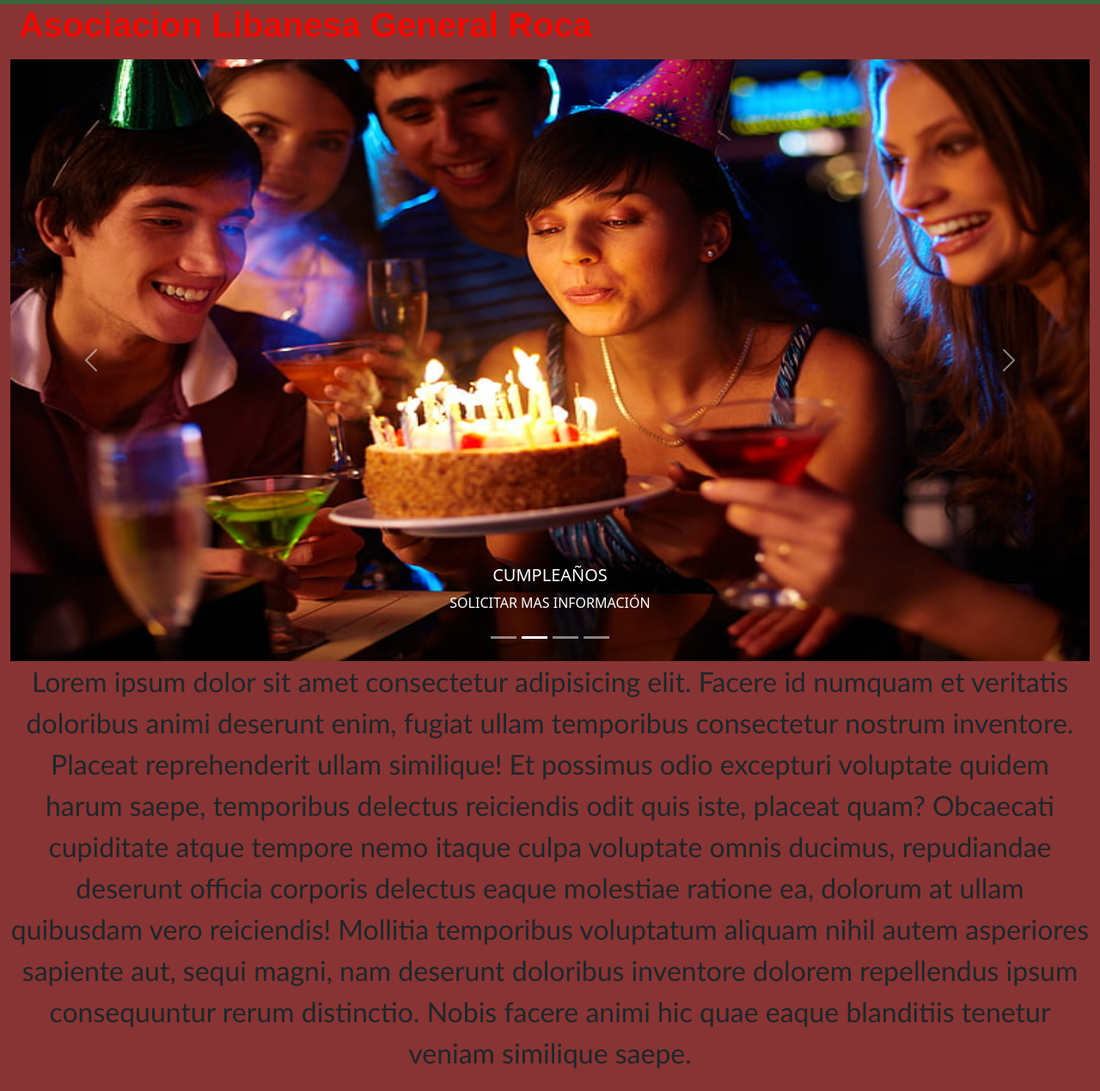
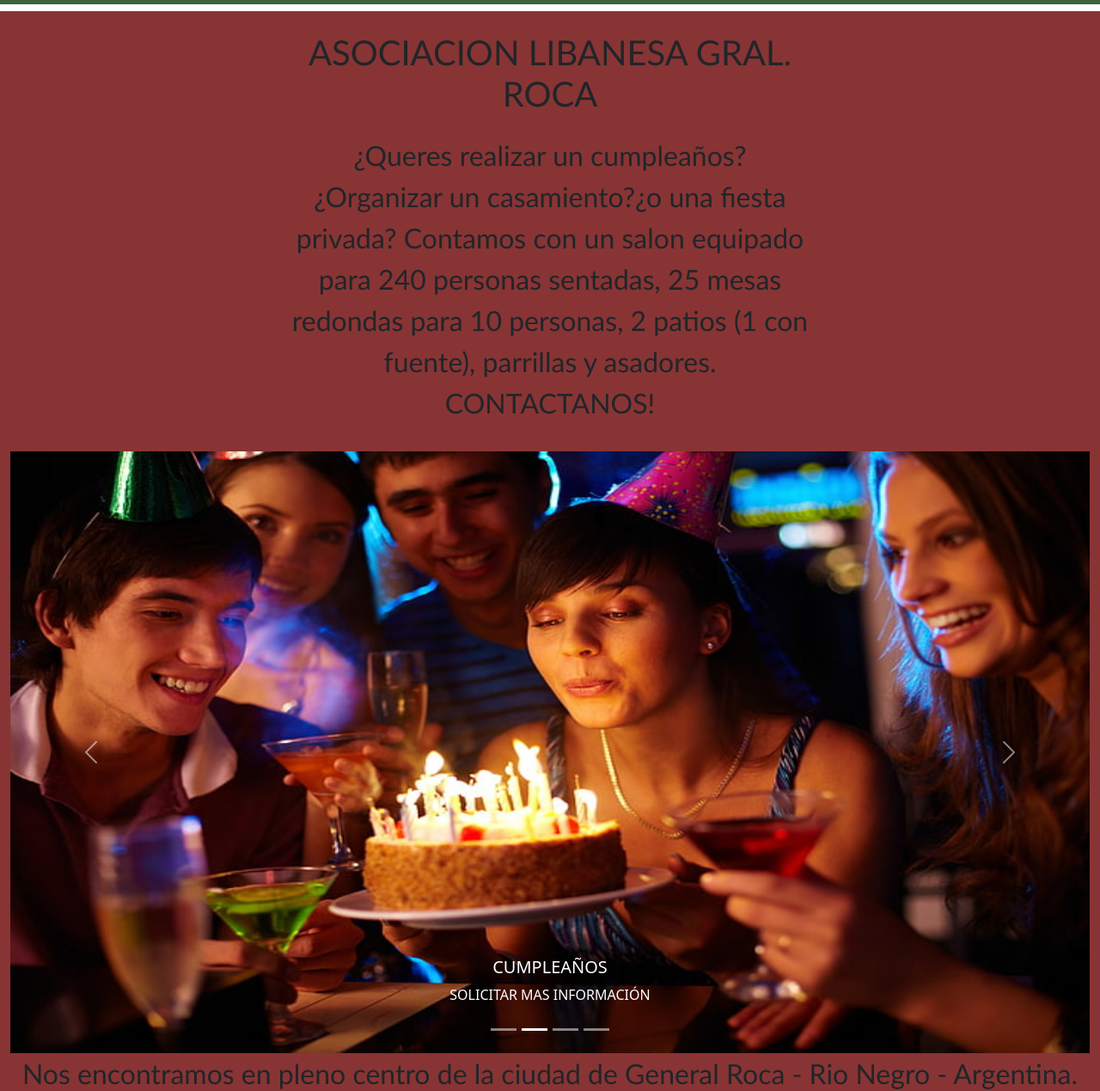
Before and after one commit to ZeepCoder/2da-ENTREGA-TP-FINAL, a website: page index.html in a window 1280 px wide. Shown: the part 51-1320 px from the top of the page at 86% size. Drawn offline with nearby package versions, Linux system fonts and the light colour scheme.

Commit message:
Trabajamos en proyecto final

```diff
--- a/index.html
+++ b/index.html
@@ -65,7 +65,15 @@
 
     <!-- MAIN -->
     <main class="container-fluid">
-        <h1 class="primerEstilo" id="animacion">Asociacion Libanesa General Roca</h1>
+    <div
+        class="parrafosEstilo row offset-sm-2 col-sm-8 offset-sm-2 offset-md-3 col-md-6 offset-md-3 offset-lg-3 col-lg-6 offset-lg-3 offset-xl-3 col-xl-6 offset-xl-3 my-2">
+        <div class="text-center">
+            <h1 class="my-4">ASOCIACION LIBANESA GRAL. ROCA</h1>
+            <p>¿Queres realizar un cumpleaños?¿Organizar un casamiento?¿o una fiesta privada? Contamos con un salon
+                equipado para 240 personas sentadas, 25 mesas redondas para 10 personas, 2 patios (1 con fuente),
+                parrillas y asadores. CONTACTANOS!</p>
+        </div>
+    </div>
         <section class="row">
             <div class="ol-xl-3 col-md-12 col-sm-12 py-2">
                 <div id="carouselExampleControls" class="carousel slide" data-bs-ride="carousel">
@@ -127,23 +135,8 @@
                 </div>
 
                 <div>
-                    <p class="parrafosEstilo">Lorem ipsum dolor sit amet consectetur adipisicing elit. Facere id numquam
-                        et veritatis doloribus
-                        animi
-                        deserunt enim, fugiat ullam temporibus consectetur nostrum inventore. Placeat reprehenderit
-                        ullam
-                        similique! Et possimus odio excepturi voluptate quidem harum saepe, temporibus delectus
-                        reiciendis
-                        odit
-                        quis iste, placeat quam? Obcaecati cupiditate atque tempore nemo itaque culpa voluptate omnis
-                        ducimus,
-                        repudiandae deserunt officia corporis delectus eaque molestiae ratione ea, dolorum at ullam
-                        quibusdam
-                        vero reiciendis! Mollitia temporibus voluptatum aliquam nihil autem asperiores sapiente aut,
-                        sequi
-                        magni, nam deserunt doloribus inventore dolorem repellendus ipsum consequuntur rerum distinctio.
-                        Nobis
-                        facere animi hic quae eaque blanditiis tenetur veniam similique saepe.</p>
+                    <p class="parrafosEstilo">Nos encontramos en pleno centro de la ciudad de General Roca - Rio Negro - Argentina.
+                        A pocas cuadras de la avenida principal de la ciudad. Un salon muy luminoso y calido. Especial para realizar cualquier tipo de eventos que desees! </p>
                 </div>
         </section>
 
--- a/scss/_animaciones.scss
+++ b/scss/_animaciones.scss
@@ -1,44 +1,17 @@
-#animacion {
-    animation-name: movimiento;
-    animation-duration: 5s;
-    animation-delay: 0.5s;
-    position: relative;
-    animation-timing-function: ease;
-    animation-iteration-count: 2;
-  }
+.galeria {
+  transition: all 2s;
 
-  @keyframes movimiento {
-    0% {
-      color: $color-h2;
-      left: 0px;
-      top: 0px;
-    }
+}
 
-    25% {
-      color: $color-h1;
-      left: 150px;
-      top: 0px;
-    }
+.galeria:hover {
+  transform: scale(1.5);
+}
 
-    50% {
-      color: $color-nav;
-      right: 100px;
-      top: 0px;
-    }
+.card-img-top {
+  transition: all 2s;
 
-    75% {
-      color: $color-h1;
-      right: 100px;
-      top: 0px;
-    }
+}
 
-    100% {
-      color: $color-original;
-      left: 0px;
-      top: 0px;
-    }
-  }
-
-  #animation:hover {
-    color: $color-nav;
-  }
+.card-img-top:hover {
+  transform: scale(1.5);
+}
```
Also changed, not shown: Pages/contacto.html (+1 -1 lines), Pages/galeria.html (+4 -4 lines), Pages/somos.html (+16 -10 lines), Pages/ubicación.html (+9 -9 lines), scss/_mixin.scss (line endings or trailing spaces).
